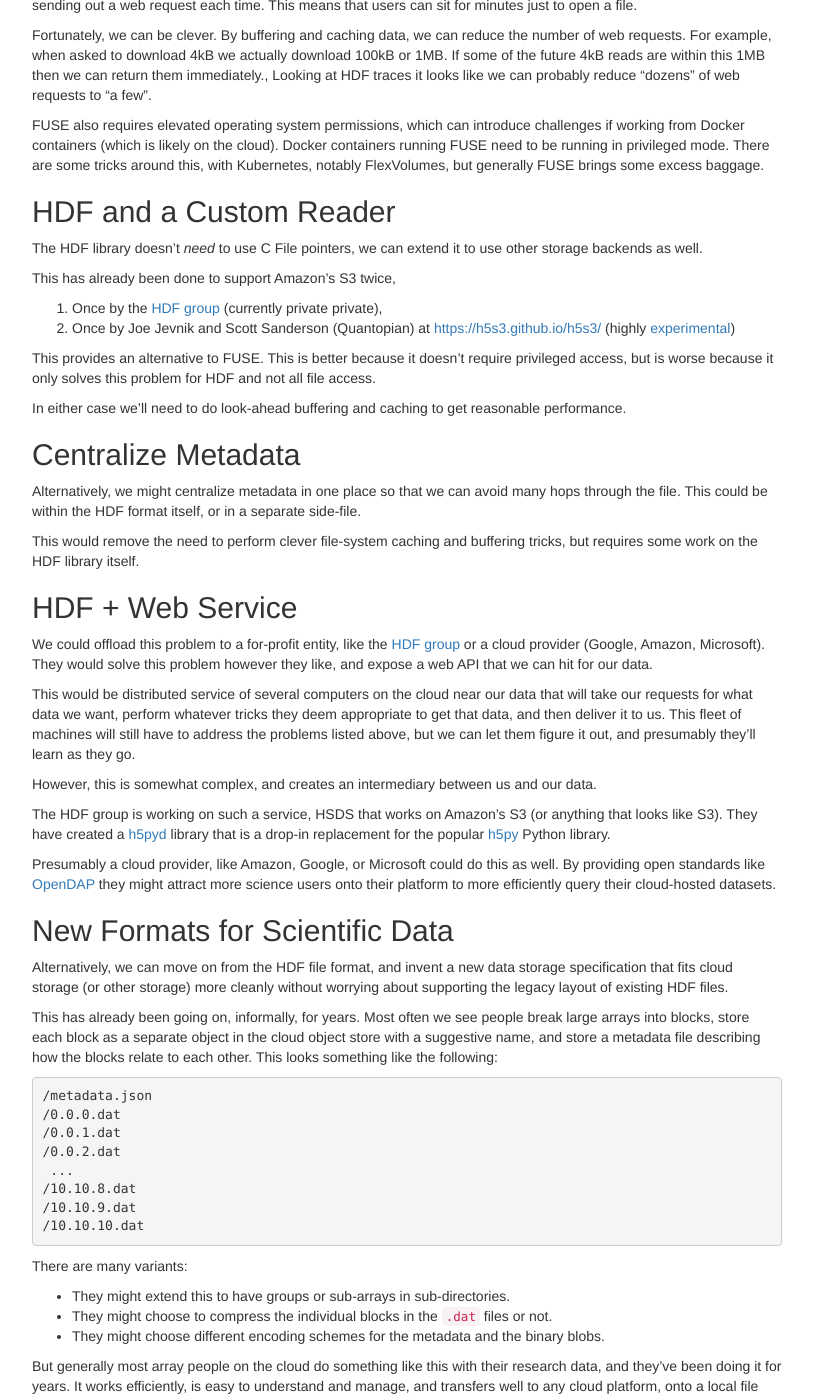
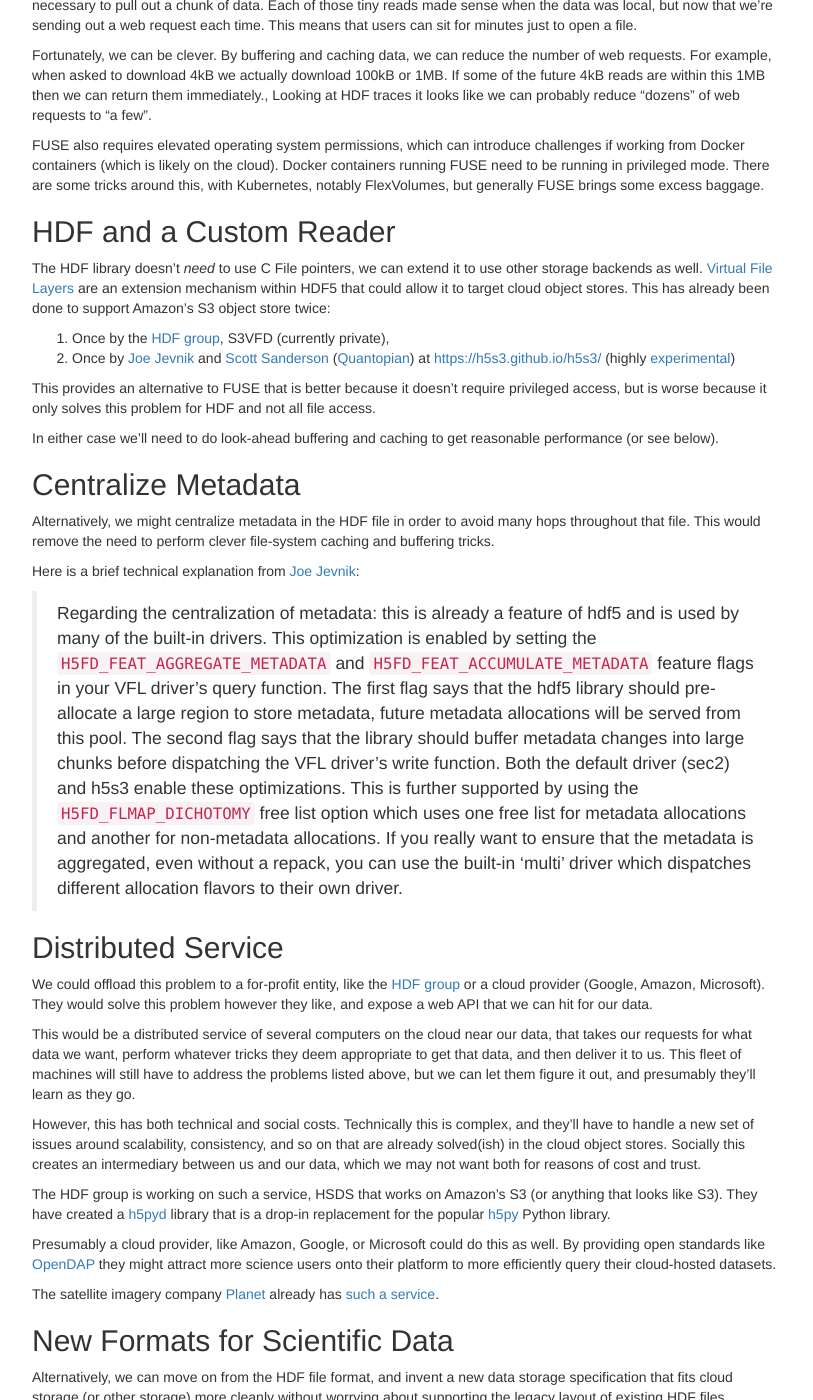
Before and after one commit to besyskymnbk/blog, a Jekyll site: the page built from _posts/work/2018-01-30-hdf-in-the-cloud.md, in a window 1280 px wide and 1400 px high, scrolled down 3068 px. Shown: the whole window, without its empty margins (233-1046 px from the left). Built offline with Jekyll 4.4.1, drawn with Linux system fonts in a browser that asks for light colours; comment, search, counter and statistics services are not loaded; some of the changed text lies outside the part shown.

Commit message:
update hdf in the cloud

```diff
--- a/_posts/work/2018-01-30-hdf-in-the-cloud.md
+++ b/_posts/work/2018-01-30-hdf-in-the-cloud.md
@@ -1,6 +1,7 @@
 ---
 layout: post
-title: Scientific Data in the Cloud
+title: HDF in the Cloud
+tagline: challenges and solutions for scientific data
 category: work
 draft: True
 tags: [Programming, Python, scipy, Pangeo]
@@ -8,7 +9,9 @@ theme: twitter
 ---
 {% include JB/setup %}
 
-Multi-dimensional data, such as is commonly stored in HDF and NetCDF formats, is difficult to access on traditional cloud storage platforms.
+Multi-dimensional data,
+such as is commonly stored in HDF and NetCDF formats,
+is difficult to access on traditional cloud storage platforms.
 This post outlines the situation, current approaches, and their strengths and weaknesses.
 
 Not Tabular Data
@@ -38,7 +41,8 @@ and can be accessed without reading through the rest of the file.
 
 A few file formats allow this layout,
 the most popular of which is the HDF format,
-which has been the standard for decades.
+which has been the standard for decades
+and forms the basis for other scientific formats like NetCDF.
 HDF is a powerful and efficient format capable of handling both complex hierarchical data systems
 (filesystem-in-a-file)
 and efficiently blocked numeric arrays.
@@ -91,13 +95,13 @@ including their advantages and disadvantages.
 
     *Good:* Works with existing files, no complex FUSE tricks
 
-    *Bad:* Requires changes to the HDF library and all downstream libraries (like Python wrappers).  Probably not performance optimal
+    *Bad:* Requires plugins to the HDF library and tweaks to downstream libraries (like Python wrappers).  Probably not performance optimal
 
-3.  **HDF + Web Service:** Continue using HDF, but buffer it with a distributed service
+3.  **Build a Distributed Service:** Allow others to serve this data behind a web API, built however they think best
 
-    *Good:* Probably decently fast, probably also works for efficient writes
+    *Good:* Lets other groups think about this problem and evolve backend solutions while maintaining stable frontend API
 
-    *Bad:* Complex to write and to deploy.  Probably not free.  It hides our data behind someone who owns and runs a service, introducing an intermediary.
+    *Bad:* Complex to write and deploy.  Probably not free.  Hides data behind an intermediary.
 
 4.  **New Formats for Scientific Data:** Design a new format, optimized for science use on the cloud
 
@@ -195,45 +199,64 @@ HDF and a Custom Reader
 
 The HDF library doesn't *need* to use C File pointers,
 we can extend it to use other storage backends as well.
+[Virtual File Layers](https://support.hdfgroup.org/HDF5/doc/TechNotes/VFL.html)
+are an extension mechanism within HDF5 that could allow it to target cloud object stores.
+This has already been done to support Amazon's S3 object store twice:
 
-This has already been done to support Amazon's S3 twice,
+1.  Once by the [HDF group](https://www.hdfgroup.org/), S3VFD (currently private),
+2.  Once by [Joe Jevnik](https://github.com/llllllllll) and [Scott Sanderson](https://github.com/ssanderson) ([Quantopian](https://www.quantopian.com/)) at [https://h5s3.github.io/h5s3/](https://h5s3.github.io/h5s3/) (highly [experimental](https://h5s3.github.io/h5s3/warnings.html))
 
-1.  Once by the [HDF group](https://www.hdfgroup.org/) (currently private private),
-2.  Once by Joe Jevnik and Scott Sanderson (Quantopian) at [https://h5s3.github.io/h5s3/](https://h5s3.github.io/h5s3/) (highly [experimental](https://h5s3.github.io/h5s3/warnings.html))
-
-This provides an alternative to FUSE.
-This is better because it doesn't require privileged access,
+This provides an alternative to FUSE
+that is better because it doesn't require privileged access,
 but is worse because it only solves this problem for HDF and not all file access.
 
-In either case we'll need to do look-ahead buffering and caching to get reasonable performance.
+In either case we'll need to do look-ahead buffering and caching to get reasonable performance (or see below).
 
 
 Centralize Metadata
 -------------------
 
-Alternatively, we might centralize metadata in one place so that we can avoid many hops through the file.
-This could be within the HDF format itself, or in a separate side-file.
+Alternatively, we might centralize metadata in the HDF file in order to avoid many hops throughout that file.
+This would remove the need to perform clever file-system caching and buffering tricks.
 
-This would remove the need to perform clever file-system caching and buffering tricks,
-but requires some work on the HDF library itself.
+Here is a brief technical explanation from [Joe Jevnik](https://github.com/llllllllll):
+
+> Regarding the centralization of metadata: this is already a feature of hdf5
+  and is used by many of the built-in drivers. This optimization is enabled by
+  setting the `H5FD_FEAT_AGGREGATE_METADATA` and
+  `H5FD_FEAT_ACCUMULATE_METADATA` feature flags in your VFL driver's query
+  function. The first flag says that the hdf5 library should pre-allocate a
+  large region to store metadata, future metadata allocations will be served
+  from this pool. The second flag says that the library should buffer metadata
+  changes into large chunks before dispatching the VFL driver's write
+  function. Both the default driver (sec2) and h5s3 enable these
+  optimizations. This is further supported by using the `H5FD_FLMAP_DICHOTOMY`
+  free list option which uses one free list for metadata allocations and
+  another for non-metadata allocations. If you really want to ensure that the
+  metadata is aggregated, even without a repack, you can use the built-in
+  'multi' driver which dispatches different allocation flavors to their own
+  driver.
 
 
-HDF + Web Service
------------------
+Distributed Service
+-------------------
 
 We could offload this problem to a for-profit entity,
-like the [HDF group](https://www.hdfgroup.org/) or a cloud provider (Google, Amazon, Microsoft).
+like the [HDF group](https://www.hdfgroup.org/)
+or a cloud provider (Google, Amazon, Microsoft).
 They would solve this problem however they like,
 and expose a web API that we can hit for our data.
 
-This would be distributed service of several computers on the cloud near our data
-that will take our requests for what data we want,
+This would be a distributed service of several computers on the cloud near our data,
+that takes our requests for what data we want,
 perform whatever tricks they deem appropriate to get that data,
 and then deliver it to us.
 This fleet of machines will still have to address the problems listed above,
 but we can let them figure it out, and presumably they'll learn as they go.
 
-However, this is somewhat complex, and creates an intermediary between us and our data.
+However, this has both technical and social costs.
+Technically this is complex, and they'll have to handle a new set of issues around scalability, consistency, and so on that are already solved(ish) in the cloud object stores.
+Socially this creates an intermediary between us and our data, which we may not want both for reasons of cost and trust.
 
 The HDF group is working on such a service, HSDS that works on Amazon's S3 (or anything that looks like S3).
 They have created a [h5pyd](https://github.com/HDFGroup/h5pyd) library that is a drop-in replacement for the popular [h5py](https://github.com/HDFGroup/h5pyd) Python library.
@@ -241,6 +264,8 @@ They have created a [h5pyd](https://github.com/HDFGroup/h5pyd) library that is a
 Presumably a cloud provider, like Amazon, Google, or Microsoft could do this as well.
 By providing open standards like [OpenDAP](https://www.opendap.org/) they might attract more science users onto their platform
 to more efficiently query their cloud-hosted datasets.
+
+The satellite imagery company [Planet](https://planet.com) already has [such a service](https://medium.com/planet-os/an-api-for-the-worlds-weather-climate-data-7e9946169f48).
 
 
 New Formats for Scientific Data
@@ -309,3 +334,16 @@ And so we need to answer a couple of difficult questions:
 
 1.  How hard is it to make HDF efficient in the cloud?
 2.  How hard is it to shift the community to a new standard?
+
+
+A Sense of Urgency
+------------------
+
+These questions are important now.
+NASA and other agencies are pushing NetCDF data into the Cloud today and will be increasing these rates substantially in the coming years.
+
+From [earthdata.nasa.gov/cmr-and-esdc-in-cloud](https://earthdata.nasa.gov/cmr-and-esdc-in-cloud) (via [Ryan Abernathey](http://rabernat.github.io/))
+
+> From its current cumulative archive size of almost 22 petabytes (PB), the volume of data in the EOSDIS archive is expected to grow to almost 247 PB by 2025, according to estimates by NASA’s Earth Science Data Systems (ESDS) Program. Over the next five years, the daily ingest rate of data into the EOSDIS archive is expected to reach 114 terabytes (TB) per day, with the upcoming joint NASA/Indian Space Research Organization Synthetic Aperture Radar (NISAR) mission (scheduled for launch by 2021) contributing an estimated 86 TB per day of data when operational.
+
+This is only one example of many agencies in many domains pushing scientific data to the cloud.
```
Also changed, not shown: other parts of _posts/work/2018-01-30-hdf-in-the-cloud.md (+5 -5 lines).
